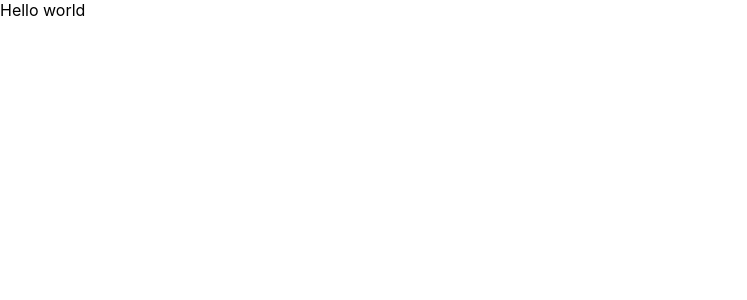
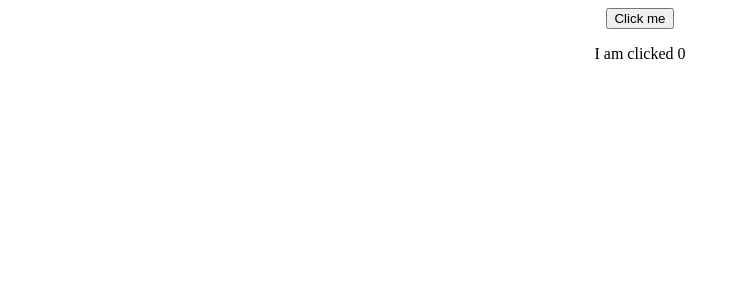
Before and after one commit to Giscard-Kubuya/react_hooks, a React (Create React App) app: page / in a window 1280 px wide. Shown: the top 300 px of the page, without its empty margins (0-747 px from the left). Built offline with nearby package versions, Linux system fonts and the light colour scheme.

Commit message:
Use useReducer instead of useState

```diff
--- a/src/App.css
+++ b/src/App.css
@@ -1,38 +1,8 @@
-.App {
-  text-align: center;
+.App{
+    width: 10%;
+    margin: auto;
 }
-
-.App-logo {
-  height: 40vmin;
-  pointer-events: none;
+.StateReducer{
+    align-items: center;
+    text-align: center;
 }
-
-@media (prefers-reduced-motion: no-preference) {
-  .App-logo {
-    animation: App-logo-spin infinite 20s linear;
-  }
-}
-
-.App-header {
-  background-color: #282c34;
-  min-height: 100vh;
-  display: flex;
-  flex-direction: column;
-  align-items: center;
-  justify-content: center;
-  font-size: calc(10px + 2vmin);
-  color: white;
-}
-
-.App-link {
-  color: #61dafb;
-}
-
-@keyframes App-logo-spin {
-  from {
-    transform: rotate(0deg);
-  }
-  to {
-    transform: rotate(360deg);
-  }
-}
--- a/src/App.js
+++ b/src/App.js
@@ -1,10 +1,9 @@
-import logo from './logo.svg';
+import StateReducer from './StateReducer';
 import './App.css';
-
 function App() {
   return (
-    <div>
-      Hello world
+    <div className='App'>
+      <StateReducer/>
     </div>
   );
 }
--- /dev/null
+++ b/src/StateReducer.jsx
@@ -0,0 +1,31 @@
+import React, { useReducer } from "react";
+
+const reducer = (state, action) => {
+  switch (action.type) {
+    case "INCREMENT":
+      return { count: state.count + 1, showText: state.showText };
+    case "toogleShow":
+      return { count: state.count, showText: !state.showText };
+    default:
+      return state;
+  }
+};
+
+function StateReducer() {
+  const [state, dispatch] = useReducer(reducer, { count: 0, showText: true });
+  return (
+    <div className="StateReducer">
+      <button
+        onClick={() => {
+          dispatch({ type: "INCREMENT" });
+          dispatch({ type: "toogleShow" });
+        }}
+      >
+        Click me
+      </button>
+      {state.showText && <p>I am clicked {state.count}</p>}
+    </div>
+  );
+}
+
+export default StateReducer;
--- a/src/index.css
+++ /dev/null
@@ -1,13 +0,0 @@
-body {
-  margin: 0;
-  font-family: -apple-system, BlinkMacSystemFont, 'Segoe UI', 'Roboto', 'Oxygen',
-    'Ubuntu', 'Cantarell', 'Fira Sans', 'Droid Sans', 'Helvetica Neue',
-    sans-serif;
-  -webkit-font-smoothing: antialiased;
-  -moz-osx-font-smoothing: grayscale;
-}
-
-code {
-  font-family: source-code-pro, Menlo, Monaco, Consolas, 'Courier New',
-    monospace;
-}
--- a/src/index.js
+++ b/src/index.js
@@ -1,6 +1,5 @@
 import React from 'react';
 import ReactDOM from 'react-dom/client';
-import './index.css';
 import App from './App';
 import reportWebVitals from './reportWebVitals';
 
```
Also changed, not shown: src/setupTests.js (deleted, +0 -5 lines), src/logo.svg (deleted), 1 other file (tests, documents, lock files or other folders).
